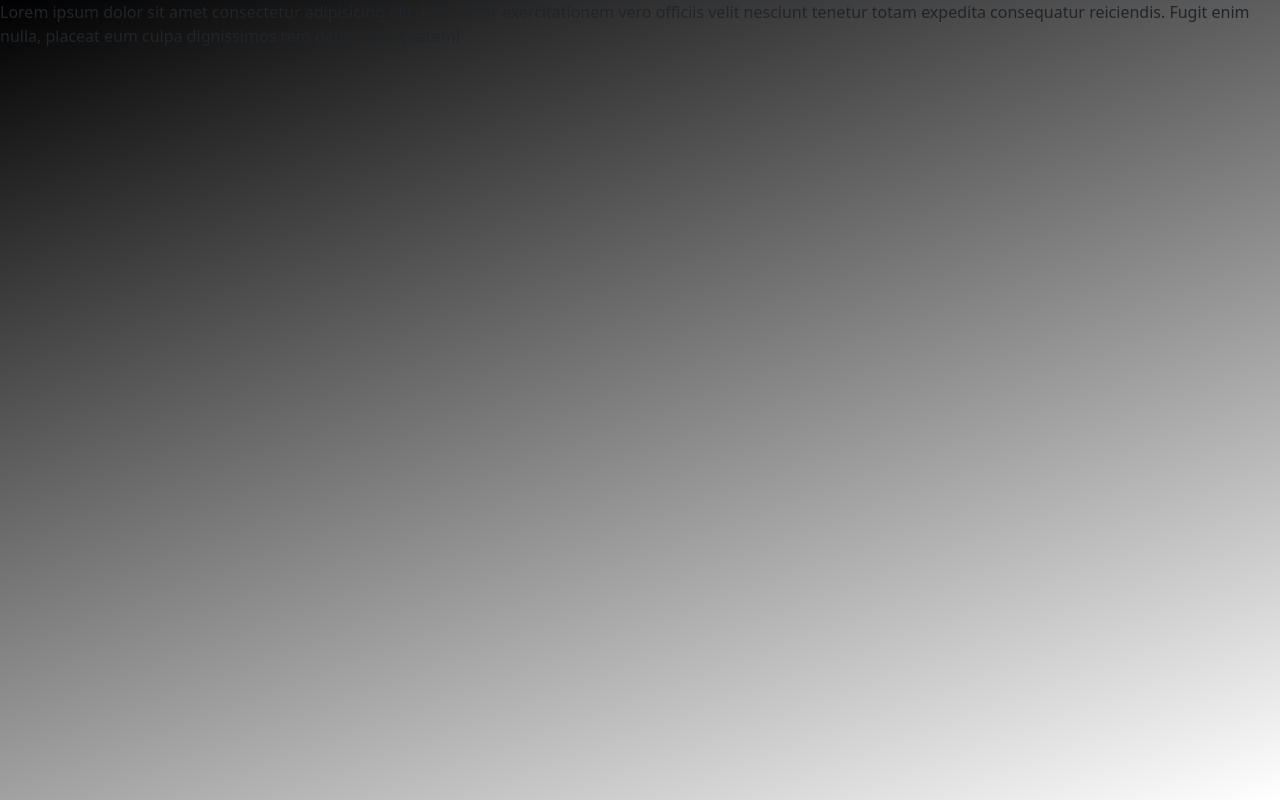
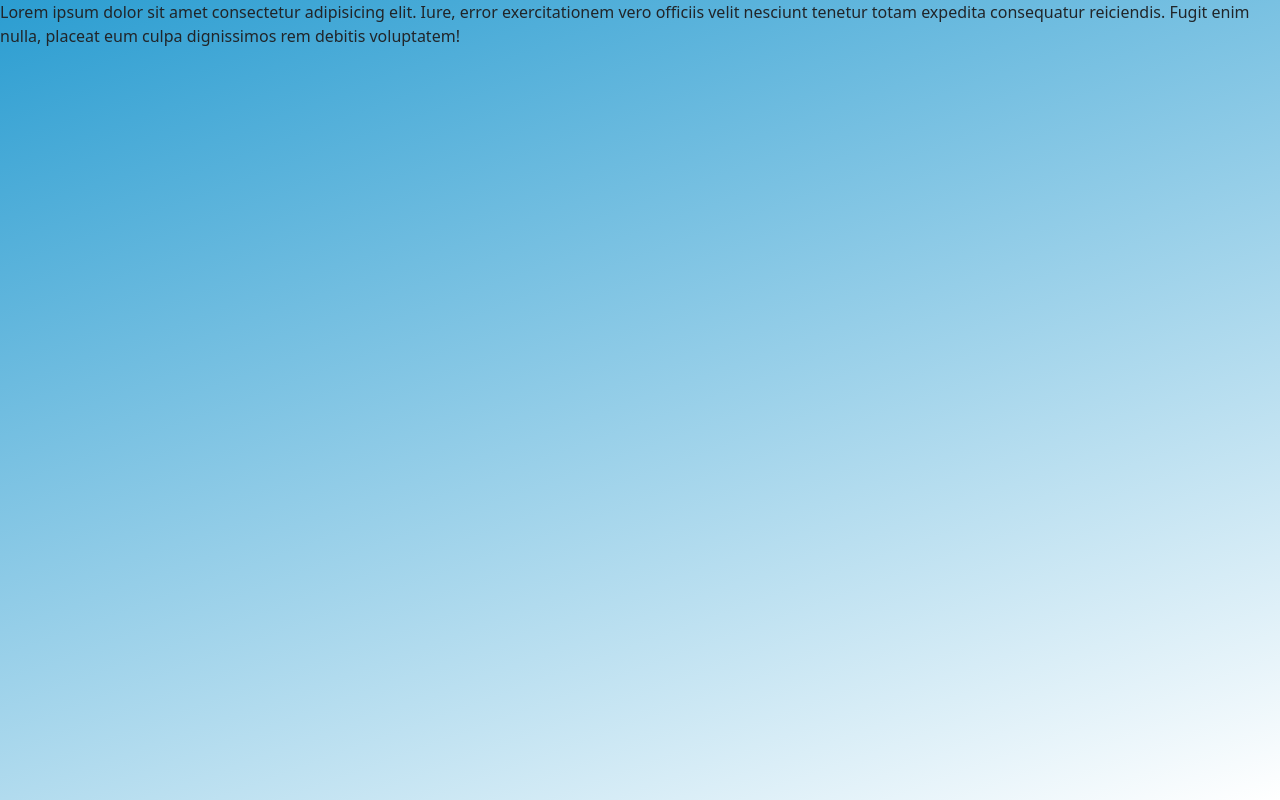
Before and after one commit to teydd/sphere, a React (Vite) app in the folder sphere/: page / in a window 1280 px wide. Built offline with nearby package versions, Linux system fonts and the light colour scheme.

Commit message:
css styling

```diff
--- a/sphere/src/index.css
+++ b/sphere/src/index.css
@@ -1,5 +1,14 @@
 body{
-    background: linear-gradient(160deg, black , white);
+    background: linear-gradient(160deg, rgb(43, 157, 209) , white);
     background-repeat: no-repeat;
     height: 100vh;
 }
+
+.title{
+    font-family: 'Franklin Gothic Medium', 'Arial Narrow', Arial, sans-serif;
+}
+
+.modal{
+    position: absolute;
+    z-index: 9999 !important;
+}
```
